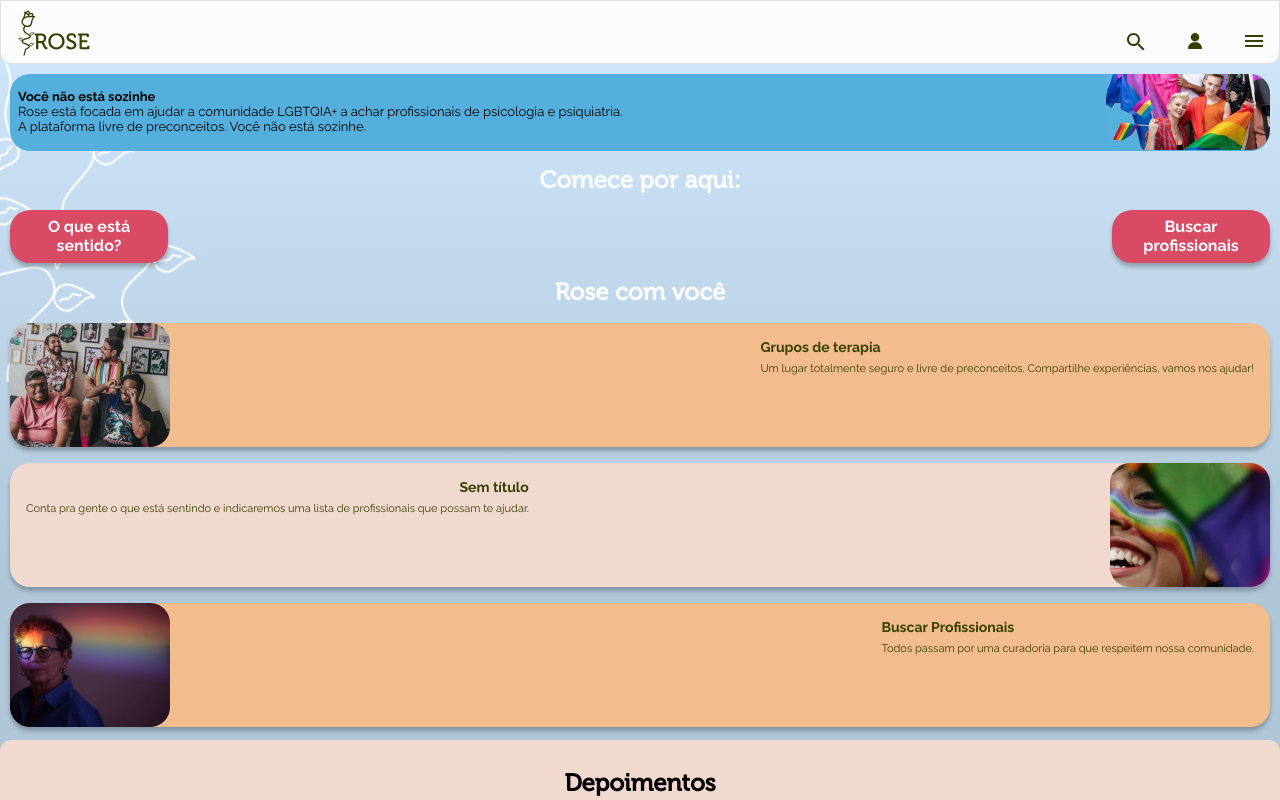
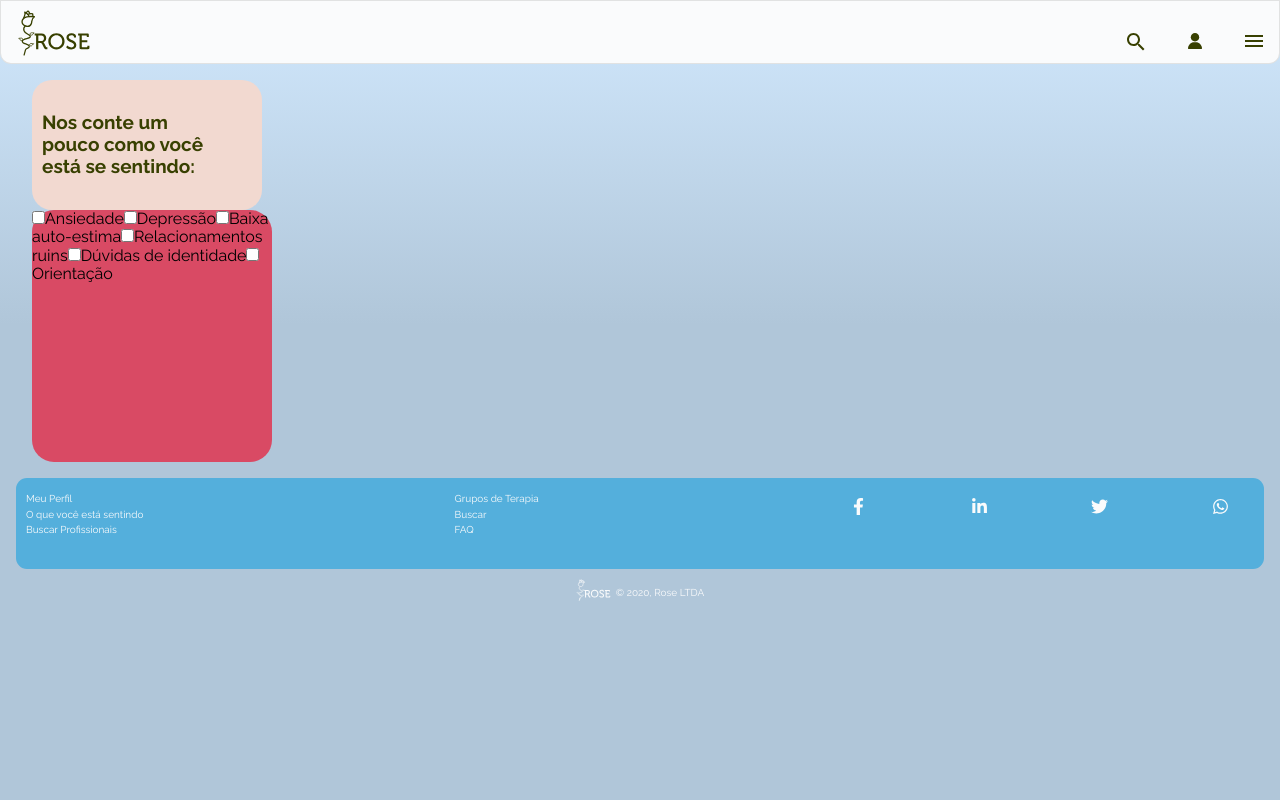
Before and after one commit to fabriciopolato/rose-frontend, a React (Create React App) app: page /feeling in a window 1280 px wide. Shown: the top 800 px of the page. Built offline with nearby package versions, Linux system fonts and the light colour scheme.

Commit message:
feat: add FeelingCheckbox component without styles

```diff
--- a/src/App.tsx
+++ b/src/App.tsx
@@ -3,12 +3,12 @@
 import theme from './styles/theme';
 import GlobalStyle from './styles/global';
 
-import Home from './pages/Home';
+import Routes from './routes/Routes';
 
 const App: React.FC = () => (
   <Fragment>
     <ThemeProvider theme={theme}>
-      <Home />
+      <Routes />
       <GlobalStyle />
     </ThemeProvider>
   </Fragment>
--- /dev/null
+++ b/src/components/FeelingCheckbox/index.tsx
@@ -0,0 +1,16 @@
+import React from 'react';
+
+interface IProps {
+  id: string;
+}
+
+const FeelingCheckbox: React.FC<IProps> = ({ children, id }) => {
+  return (
+    <label htmlFor={id}>
+      <input type="checkbox" id={id} />
+      {children}
+    </label>
+  );
+};
+
+export default FeelingCheckbox;
--- a/src/components/index.ts
+++ b/src/components/index.ts
@@ -6,6 +6,7 @@
 import ReviewCard from './ReviewCard';
 import Testimonials from './Testimonials';
 import Footer from './Footer';
+import FeelingCheckbox from './FeelingCheckbox';
 
 export {
   Button,
@@ -16,4 +17,5 @@
   ReviewCard,
   Footer,
   Testimonials,
+  FeelingCheckbox,
 };
--- a/src/pages/Feeling/index.tsx
+++ b/src/pages/Feeling/index.tsx
@@ -1,11 +1,32 @@
 import React from 'react';
 
-import { Container, Content } from './styles';
+import { Navbar, Footer, FeelingCheckbox } from '../../components';
+import { Container, Content, CardQuestions, CardCheckboxes } from './styles';
 
 const Feeling: React.FC = () => {
   return (
     <Container>
-      <Content></Content>
+      <Navbar />
+      <Content>
+        <CardQuestions>
+          <p>Nos conte um pouco como você está se sentindo:</p>
+        </CardQuestions>
+        <CardCheckboxes>
+          <FeelingCheckbox id="anxiety">Ansiedade</FeelingCheckbox>
+          <FeelingCheckbox id="depression">Depressão</FeelingCheckbox>
+          <FeelingCheckbox id="low-self-esteem">
+            Baixa auto-estima
+          </FeelingCheckbox>
+          <FeelingCheckbox id="toxic-relationships">
+            Relacionamentos ruins
+          </FeelingCheckbox>
+          <FeelingCheckbox id="identity-trouble">
+            Dúvidas de identidade
+          </FeelingCheckbox>
+          <FeelingCheckbox id="guidance">Orientação </FeelingCheckbox>
+        </CardCheckboxes>
+      </Content>
+      <Footer />
     </Container>
   );
 };
--- a/src/pages/Feeling/styles.ts
+++ b/src/pages/Feeling/styles.ts
@@ -10,3 +10,24 @@
   margin: 0 auto;
   padding: 16px;
 `;
+
+export const CardQuestions = styled.div`
+  background: ${props => props.theme.salmon};
+  border-radius: 20px;
+  width: 230px;
+  height: 130px;
+  padding: 32px 40px 32px 10px;
+
+  & > p {
+    font-weight: 600;
+    font-size: 1.9rem;
+    color: ${props => props.theme.black};
+  }
+`;
+
+export const CardCheckboxes = styled.div`
+  background: ${props => props.theme.red};
+  border-radius: 22px;
+  width: 240px;
+  height: 252px;
+`;
```
